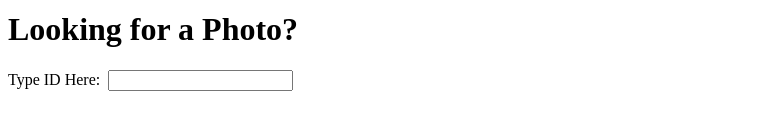
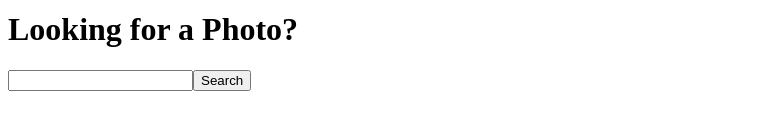
Before and after one commit to ValentinaValverde/cat_api, a React (Vite) app: page / in a window 1280 px wide. Shown: the part 169-300 px from the top of the page, without its empty margins (0-763 px from the left). Built offline with nearby package versions, Linux system fonts and the light colour scheme.

Commit message:
Working out the logic to get data from the link once input is inserted.

```diff
--- a/src/components/SearchCatAPI.tsx
+++ b/src/components/SearchCatAPI.tsx
@@ -2,14 +2,39 @@ import { FC, useState } from "react";
 import axios from "axios";
 
 const SearchCatAPI: FC = () => {
+  const [loading, setLoading] = useState(false);
+  const [imageID, setImageID] = useState(" ");
+
+  const handleSubmit = async () => {
+    event?.preventDefault();
+    console.log("working!");
+
+    try {
+      setLoading(true);
+      const { data } = await axios.get(
+        `https://api.thecatapi.com/v1/images/${imageID}.jpg`
+      );
+      console.log("DATA", data);
+    } catch (error) {
+      console.log("ERROR", error);
+    } finally {
+      setLoading(false);
+    }
+  };
+
+  const handleChange = (event: React.ChangeEvent<HTMLInputElement>) => {
+    setImageID(event?.target.value);
+  };
+
   return (
     <>
       <div>
         <h1>Looking for a Photo?</h1>
-        <label>
-          Type ID Here: &nbsp;
-          <input type="text" />
-        </label>
+        <form>
+          <input type="text" onChange={handleChange} />
+          <button onClick={handleSubmit}>Search</button>
+          {loading && <p>Loading...</p>}
+        </form>
       </div>
     </>
   );
@@ -21,3 +46,9 @@ export default SearchCatAPI;
 // When the user types in the id into the search bar,
 // that id is put into the API url and it retrieves the
 // photo that matches the id
+
+// https://api.thecatapi.com/v1/images/{imageID}
+
+// const handleChange = (event: React.ChangeEvent<HTMLInputElement>) => {
+//     setUsername(event.target.value);
+// };
```
